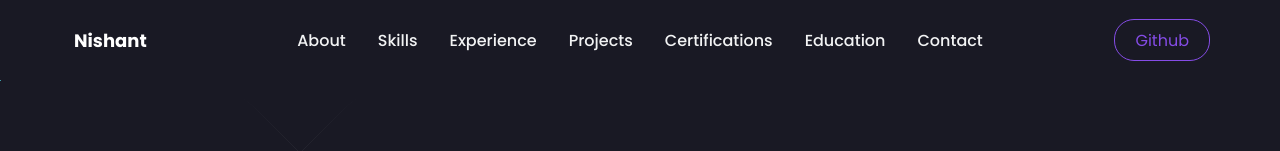
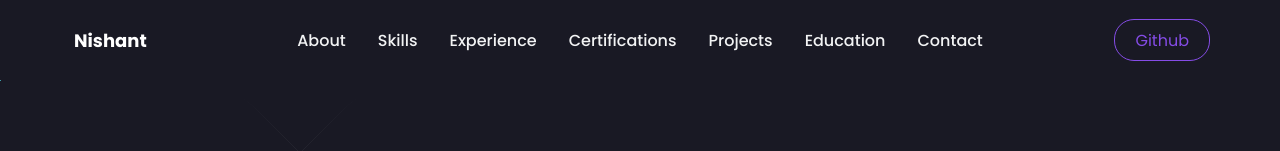
Before and after one commit to nisxant69/Portfolio_, a React (Vite) app: page / in a window 1280 px wide. Shown: the top 151 px of the page. Built offline with nearby package versions, Linux system fonts and the light colour scheme.

Commit message:
Fixed Nav Bar Alignments

```diff
--- a/src/components/Navbar/index.jsx
+++ b/src/components/Navbar/index.jsx
@@ -186,8 +186,8 @@ const Navbar = () => {
                 <NavLink href="#about">About</NavLink>
                 <NavLink href='#skills'>Skills</NavLink>
                 <NavLink href='#experience'>Experience</NavLink>
+                <NavLink href='#certification'>Certifications</NavLink>
                 <NavLink href='#projects'>Projects</NavLink>
-                <NavLink href='#certification'>Certifications</NavLink>
                 <NavLink href='#education'>Education</NavLink>
                 <NavLink href='#contact'>Contact</NavLink>
             </NavItems>
```
